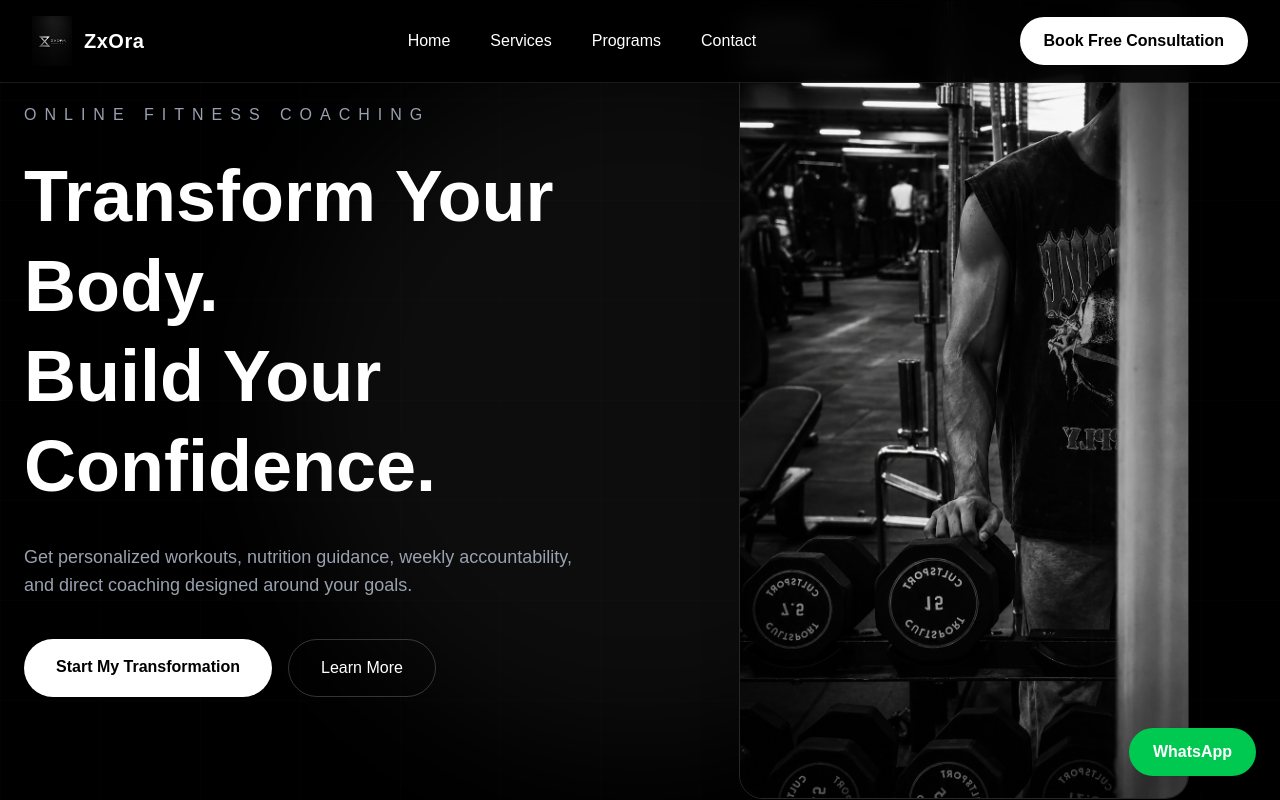
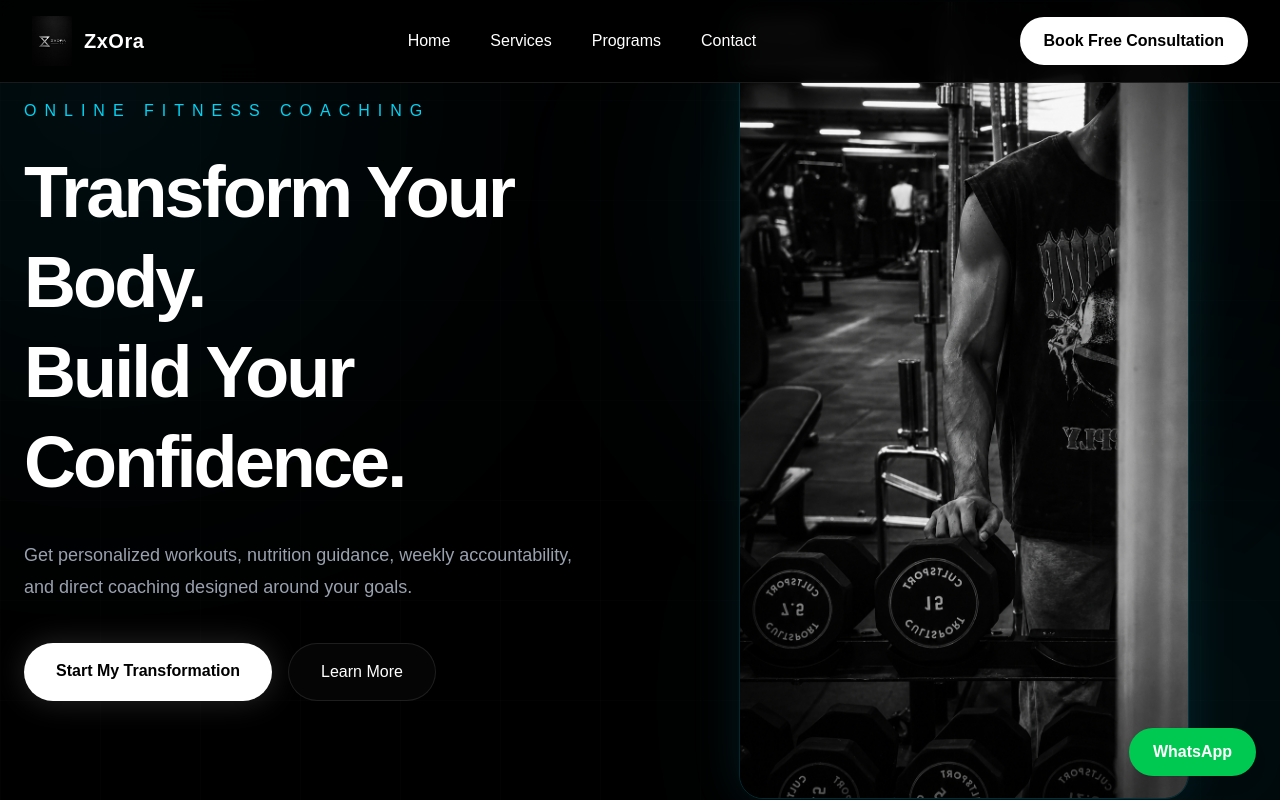
Before and after one commit to Yashaswi2907/zxora, a Next.js app: page / in a window 1280 px wide. Shown: the top 800 px of the page. Built offline with nearby package versions, Linux system fonts and the light colour scheme.

Commit message:
Enhanced hero aesthetics

```diff
--- a/components/Hero.tsx
+++ b/components/Hero.tsx
@@ -9,9 +9,35 @@ export default function Hero() {
       id="home"
       className="relative min-h-screen bg-black text-white flex items-center px-6 overflow-hidden"
     >
-      {/* Background Glow */}
-      <div className="absolute inset-0 flex items-center justify-center">
-        <div className="w-[700px] h-[700px] rounded-full bg-white/5 blur-3xl" />
+      {/* Premium Background Glow */}
+      <div className="absolute inset-0">
+
+        <div
+          className="
+            absolute
+            top-[-150px]
+            left-[-150px]
+            w-[500px]
+            h-[500px]
+            bg-cyan-500/10
+            rounded-full
+            blur-[140px]
+          "
+        />
+
+        <div
+          className="
+            absolute
+            bottom-[-150px]
+            right-[-150px]
+            w-[500px]
+            h-[500px]
+            bg-cyan-500/10
+            rounded-full
+            blur-[140px]
+          "
+        />
+
       </div>
 
       <div className="relative z-10 max-w-7xl mx-auto grid md:grid-cols-2 gap-16 items-center">
@@ -23,17 +49,26 @@ export default function Hero() {
           transition={{ duration: 0.9 }}
         >
 
-          <p className="uppercase tracking-[8px] text-gray-400 mb-6">
+          <p className="uppercase tracking-[8px] text-cyan-400 mb-6">
             Online Fitness Coaching
           </p>
 
-          <h1 className="text-5xl md:text-7xl font-bold leading-tight mb-8">
+          <h1
+            className="
+              text-5xl
+              md:text-7xl
+              font-extrabold
+              leading-tight
+              mb-8
+              tracking-[-0.04em]
+            "
+          >
             Transform Your Body.
             <br />
             Build Your Confidence.
           </h1>
 
-          <p className="text-lg text-gray-400 mb-10 max-w-xl">
+          <p className="text-lg text-gray-400 mb-10 max-w-xl leading-8">
             Get personalized workouts, nutrition guidance,
             weekly accountability, and direct coaching
             designed around your goals.
@@ -50,10 +85,12 @@ export default function Hero() {
                 py-4
                 rounded-full
                 font-bold
-                hover:bg-gray-200
+                hover:bg-cyan-400
                 hover:scale-105
+                shadow-[0_0_30px_rgba(255,255,255,0.15)]
+                hover:shadow-[0_0_50px_rgba(34,211,238,0.35)]
                 transition-all
-                duration-300
+                duration-500
                 inline-block
                 text-center
               "
@@ -65,14 +102,16 @@ export default function Hero() {
               href="#services"
               className="
                 border
-                border-white/20
+                border-white/10
+                bg-white/[0.02]
+                backdrop-blur-xl
                 px-8
                 py-4
                 rounded-full
-                hover:border-white
-                hover:scale-105
+                hover:border-cyan-400/30
+                hover:bg-white/[0.05]
                 transition-all
-                duration-300
+                duration-500
                 inline-block
                 text-center
               "
@@ -86,12 +125,24 @@ export default function Hero() {
 
         {/* Right Image */}
         <motion.div
-          className="flex justify-center"
+          className="relative flex justify-center"
           initial={{ opacity: 0, x: 80 }}
           animate={{ opacity: 1, x: 0 }}
           transition={{ duration: 1 }}
           whileHover={{ y: -10 }}
         >
+
+          {/* Cyan Glow Behind Image */}
+          <div
+            className="
+              absolute
+              w-[420px]
+              h-[420px]
+              bg-cyan-500/15
+              rounded-full
+              blur-[120px]
+            "
+          />
 
           <Image
             src="/hero-gym.png"
@@ -100,11 +151,12 @@ export default function Hero() {
             height={650}
             priority
             className="
+              relative
               rounded-3xl
               object-cover
               border
-              border-zinc-800
-              shadow-2xl
+              border-cyan-400/20
+              shadow-[0_0_50px_rgba(34,211,238,0.12)]
             "
           />
 
```
